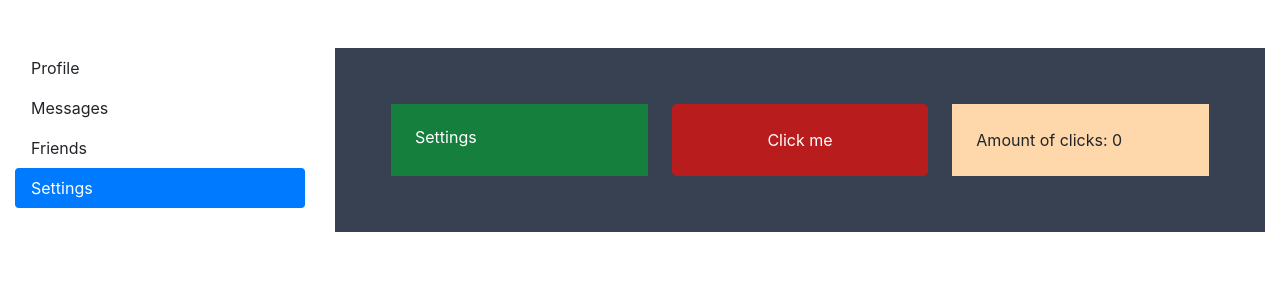
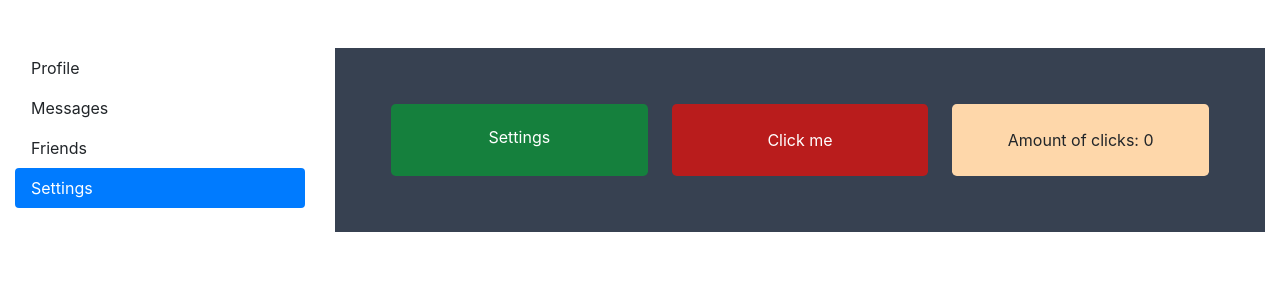
Before and after one commit to Nehutu/react, a React (Create React App) app: page /settings in a window 1280 px wide. Shown: the top 300 px of the page. Built offline with nearby package versions, Linux system fonts and the light colour scheme.

Commit message:
Updated styles

```diff
--- a/src/components/Messages.jsx
+++ b/src/components/Messages.jsx
@@ -17,5 +17,9 @@ export const Messages = () => {
     fetchData();
   }, []);
 
-  return <div className="bg-gray-200 p-3">{advice}</div>;
+  return (
+    <div className="bg-gray-200 p-3 rounded-lg border-2 border-gray-600">
+      {advice}
+    </div>
+  );
 };
--- a/src/components/Settings.jsx
+++ b/src/components/Settings.jsx
@@ -6,7 +6,9 @@ export const Settings = () => {
   return (
     <div className="container bg-gray-700 p-2">
       <div className="grid grid-cols-1 gap-x-6 gap-y-10 p-12 lg:grid-cols-3">
-        <h3 className="p-4 text-white bg-green-700">Settings</h3>
+        <h3 className="p-4 text-white bg-green-700 rounded-lg text-center">
+          Settings
+        </h3>
         <button
           className="p-4 bg-red-700 text-white rounded-lg hover:bg-red-500"
           onClick={() => {
@@ -15,7 +17,9 @@ export const Settings = () => {
         >
           Click me
         </button>
-        <p className="p-4 bg-orange-200">Amount of clicks: {count} </p>
+        <p className="p-4 bg-orange-200 rounded-lg text-center">
+          Amount of clicks: {count}{" "}
+        </p>
       </div>
     </div>
   );
```
